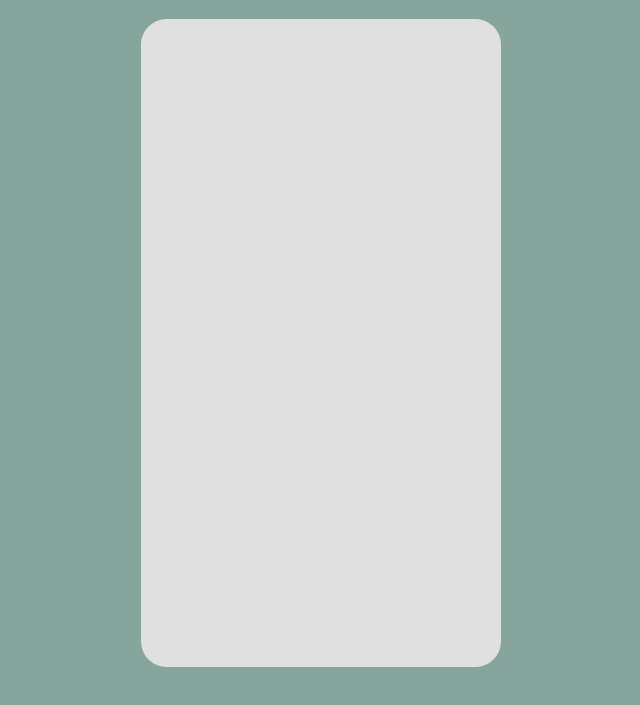
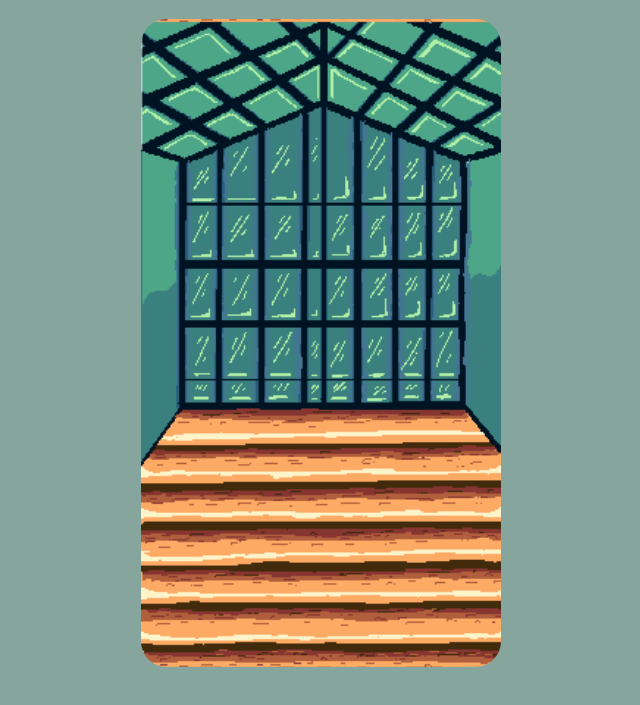
Before and after one commit to OliviaJonathan/CivicHacks, a plain HTML site: page index.html in a window 1280 px wide. Shown: the part 69-774 px from the top of the page, without its empty margins (319-959 px from the left). Drawn offline with Linux system fonts and the light colour scheme; a web font is replaced by a local one.

Commit message:
added backgroundto container

```diff
--- a/home/index.css
+++ b/home/index.css
@@ -36,7 +36,7 @@ main{
     align-items: flex-end;
     justify-content: center;
     background-color: #e1e0e0;
-    /*background-image: ;*/
+    background-image: url('../src/Background.png');
     background-position: bottom;
     background-size: 100%;
     border-radius: 2vw;
```
